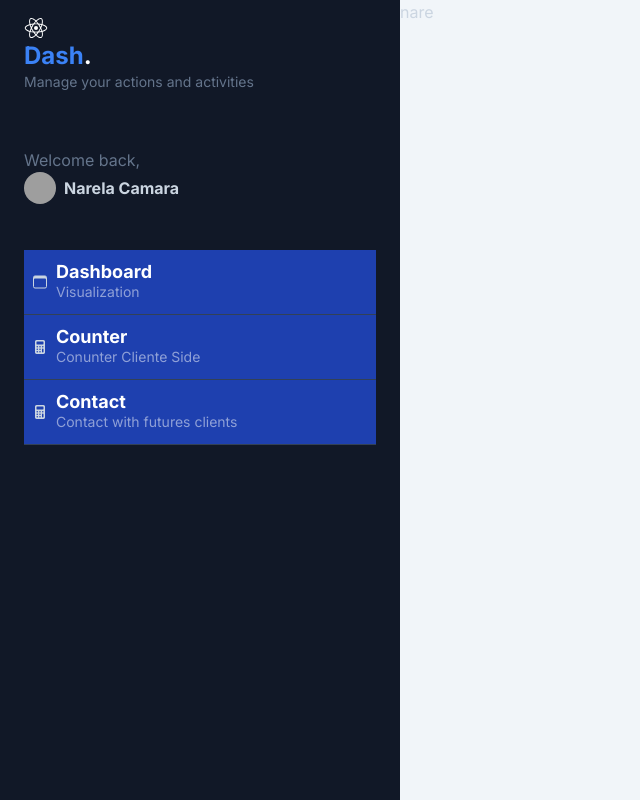
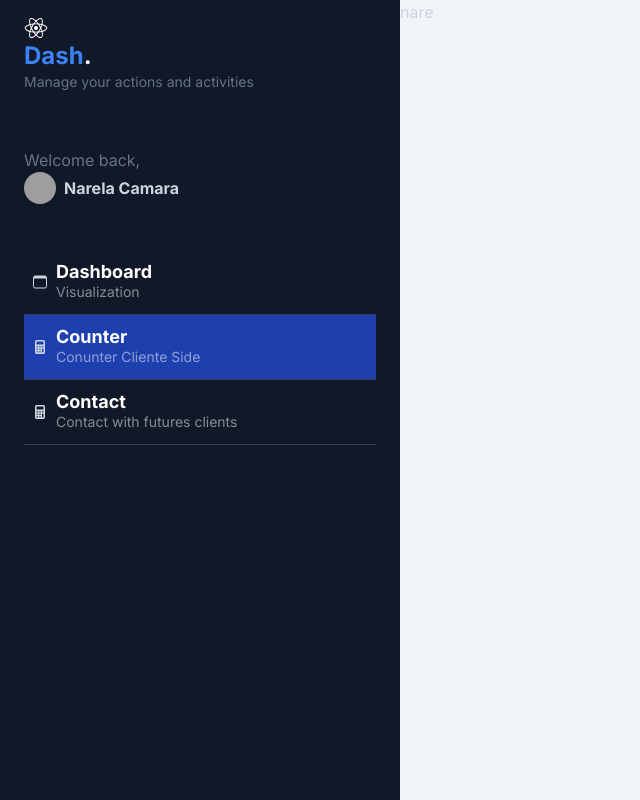
Before and after one commit to NarelaCamara/next, a Next.js app: page /counter in a window 1280 px wide. Shown: the whole page, without its empty margins (0-640 px from the left). Built offline with nearby package versions, Linux system fonts and the light colour scheme; grey boxes are pictures that could not be loaded.

Commit message:
feat: tarea

```diff
--- a/app/(general)/layout.tsx
+++ b/app/(general)/layout.tsx
@@ -1,10 +1,11 @@
-import { NavBar, Sidebar } from "@/components";
+import { Sidebar } from "@/components";
 
 export default function AboutLayout({
   children,
 }: {
   children: React.ReactNode;
 }) {
+
   return (
     <>
       {
--- a/components/activeLink/ActiveLink.tsx
+++ b/components/activeLink/ActiveLink.tsx
@@ -15,12 +15,12 @@
   };
 
   const pathName = usePathname();
-	console.log(pathName);
   return (
     <Link
       key={word}
       className={`${style.link} ${pathName === word && style["active-link"]}`}
-			href={`/${word}`}>
+      href={`/${word}`}
+    >
       {capitalize(word)}
     </Link>
   );
--- a/components/sidebarMenuItem/SidebarMenuItem.tsx
+++ b/components/sidebarMenuItem/SidebarMenuItem.tsx
@@ -1,3 +1,5 @@
+"use client";
+import { usePathname } from "next/navigation";
 import * as React from "react";
 
 export interface Props {
@@ -13,10 +15,14 @@
   subTitle,
   icon,
 }: Props) {
+  const pathName = usePathname();
+  console.log(pathName);
   return (
     <a
-      href={path}
-      className="w-full px-2 inline-flex space-x-2 items-center border-b border-slate-700 py-3 bg-blue-800 hover:bg-white/5 transition ease-linear duration-150"
+      href={`/${path}`}
+      className={`w-full px-2 inline-flex space-x-2 items-center border-b border-slate-700 py-3 hover:bg-white/5 transition ease-linear duration-150 ${
+        pathName === `/${path}` && "bg-blue-800"
+      } `}
     >
       <div>{icon}</div>
       <div className="flex flex-col">
```
Also changed, not shown: components/sidebar/Sidebar.tsx (+4 -3 lines). Lines whose indentation alone changed are shown as unchanged.
